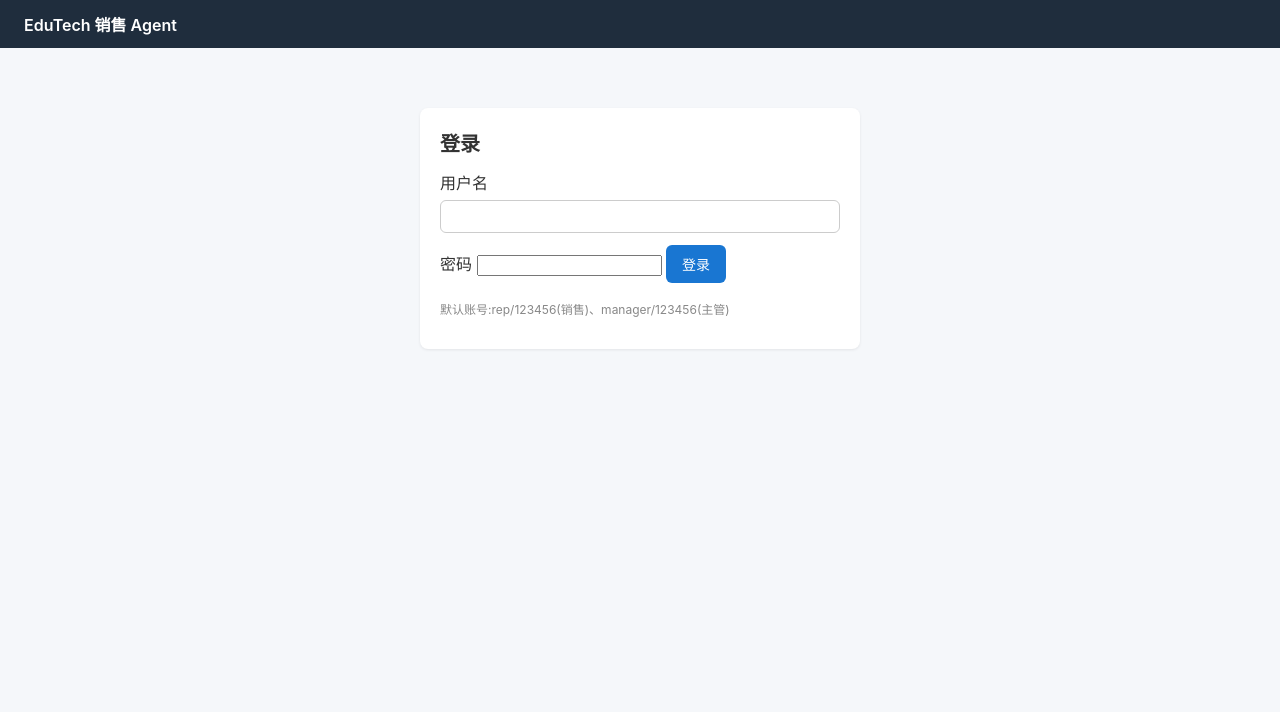
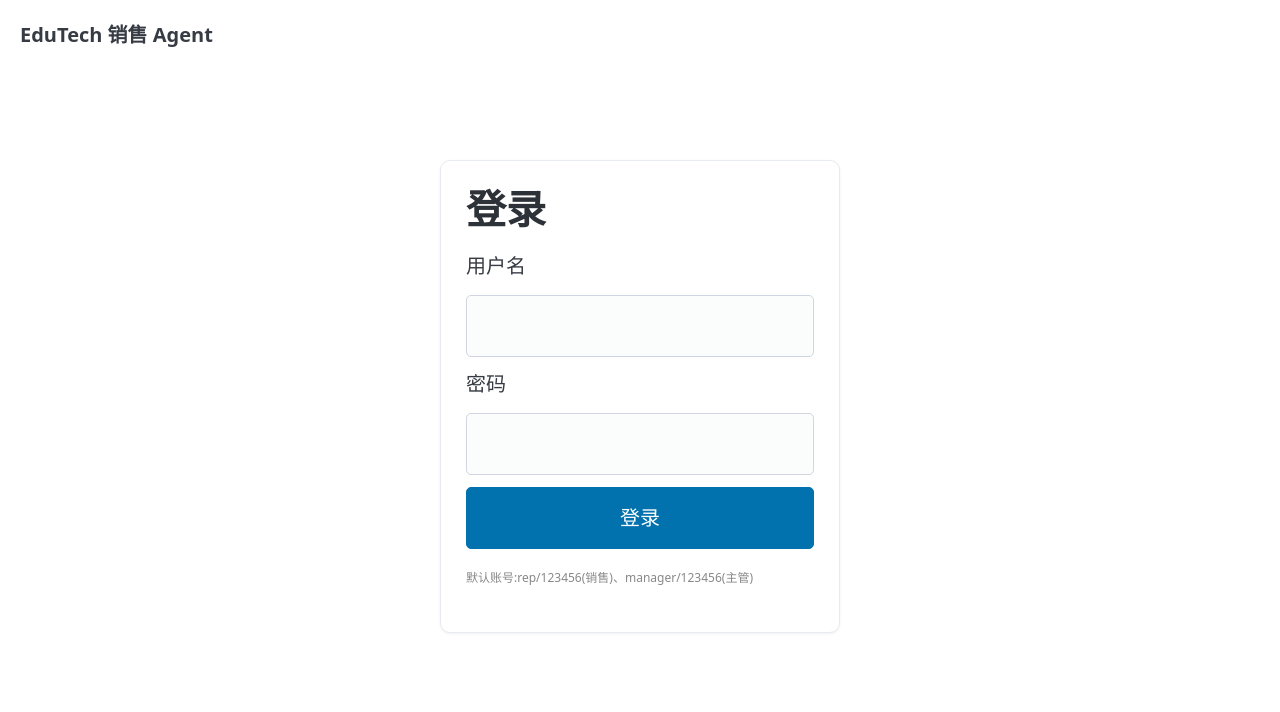
Before and after one commit to Chloe-MIAOmiao/Sales-Agent, a FastAPI app: page /login in a window 1280 px wide. Shown: the top 712 px of the page. Run offline with FastAPI, Linux system fonts and the light colour scheme; some libraries are stand-ins or nearby versions.

Commit message:
feat(ui): introduce Pico.css design system

```diff
--- /dev/null
+++ b/app/static/css/app.css
@@ -0,0 +1,32 @@
+:root {
+  --brand: #1976d2;
+  --warning: #e65100;
+  --danger: #c62828;
+  --success: #2e7d32;
+}
+main.container { max-width: 960px; padding-top: 1.5rem; }
+.card { background: var(--pico-card-background-color, #fff); border: 1px solid var(--pico-muted-border-color, #eee); border-radius: 0.5rem; padding: 1.25rem; margin-bottom: 1rem; box-shadow: 0 1px 3px rgba(0,0,0,.06); }
+.badge { display: inline-block; padding: 0.1rem 0.6rem; border-radius: 1rem; font-size: 0.75rem; font-weight: 600; }
+.badge.warning { background: #fff3e0; color: var(--warning); }
+.badge.passed { background: #e8f5e9; color: var(--success); }
+.badge.invalid { background: #fce4ec; color: var(--danger); }
+.badge.draft { background: #e3f2fd; color: var(--brand); }
+.badge.approved { background: #e8f5e9; color: var(--success); }
+.badge.sent { background: #e8f5e9; color: var(--success); }
+.badge.rejected { background: #fdecea; color: var(--danger); }
+.badge.pending { background: #fff3e0; color: var(--warning); }
+.badge.done { background: #e8f5e9; color: var(--success); }
+.badge.overdue { background: #fdecea; color: var(--danger); }
+.empty-state { text-align: center; color: var(--pico-muted-color, #888); padding: 2rem 0; }
+.metric-grid { display: grid; grid-template-columns: repeat(auto-fit, minmax(160px, 1fr)); gap: 1rem; margin-bottom: 1rem; }
+.sample-buttons { display: flex; gap: 0.5rem; flex-wrap: wrap; margin: 0.5rem 0 1rem; }
+pre.email-body { white-space: pre-wrap; background: var(--pico-code-background-color, #fafafa); padding: 1rem; border-radius: 0.4rem; }
+table { margin-bottom: 0; }
+.error { background: #fdecea; color: var(--danger); border: 1px solid #ef9a9a; border-radius: 0.5rem; padding: 0.75rem; margin-bottom: 0.75rem; }
+.btn-success { background: var(--success); color: #fff; border: none; }
+.btn-danger { background: var(--danger); color: #fff; border: none; }
+.badge.leads { background: #e3f2fd; color: var(--brand); }
+.badge.active { background: #e8f5e9; color: var(--success); }
+.badge.lost { background: #fdecea; color: var(--danger); }
+.badge.won { background: #ede7f6; color: #5e35b1; }
+.badge.valid { background: #e8f5e9; color: var(--success); }
--- a/app/templates/base.html
+++ b/app/templates/base.html
@@ -4,52 +4,26 @@
     <meta charset="UTF-8">
     <meta name="viewport" content="width=device-width, initial-scale=1.0">
     <link rel="icon" href="/static/img/favicon.svg">
+    <link rel="stylesheet" href="https://cdn.jsdelivr.net/npm/@picocss/pico@2/css/pico.min.css">
+    <link rel="stylesheet" href="/static/css/app.css">
     <title>{% block title %}EduTech 课程销售合规与多语言跟进 Agent 系统{% endblock %}</title>
-    <style>
-        body { font-family: -apple-system, "Segoe UI", "Microsoft YaHei", sans-serif; margin: 0; background: #f5f7fa; color: #333; }
-        nav { background: #1f2d3d; padding: 12px 24px; display: flex; align-items: center; gap: 20px; }
-        nav .brand { color: #fff; font-weight: 600; margin-right: auto; }
-        nav a { color: #cfd8dc; text-decoration: none; padding: 6px 10px; border-radius: 4px; }
-        nav a:hover { background: #37474f; color: #fff; }
-        .container { max-width: 960px; margin: 24px auto; padding: 0 16px; }
-        .card { background: #fff; border-radius: 8px; padding: 20px; box-shadow: 0 1px 3px rgba(0,0,0,.08); margin-bottom: 16px; }
-        h1 { font-size: 20px; margin-top: 0; }
-        textarea { width: 100%; min-height: 200px; border: 1px solid #ccc; border-radius: 6px; padding: 10px; font-size: 14px; font-family: monospace; box-sizing: border-box; }
-        input[type=text] { width: 100%; padding: 8px; border: 1px solid #ccc; border-radius: 6px; box-sizing: border-box; }
-        button, .btn { background: #1976d2; color: #fff; border: none; padding: 9px 16px; border-radius: 6px; cursor: pointer; font-size: 14px; }
-        button:hover, .btn:hover { background: #1565c0; }
-        .btn-secondary { background: #546e7a; }
-        .btn-success { background: #43a047; }
-        .btn-danger { background: #e53935; }
-        .error { background: #fdecea; color: #c62828; border: 1px solid #ef9a9a; border-radius: 6px; padding: 10px; margin-bottom: 12px; }
-        table { width: 100%; border-collapse: collapse; background: #fff; border-radius: 8px; overflow: hidden; }
-        th, td { padding: 10px 12px; border-bottom: 1px solid #eee; text-align: left; font-size: 14px; }
-        th { background: #eceff1; }
-        .badge { display: inline-block; padding: 2px 10px; border-radius: 12px; font-size: 12px; }
-        .badge.warning { background: #fff3e0; color: #e65100; }
-        .badge.passed { background: #e8f5e9; color: #2e7d32; }
-        .badge.invalid { background: #fce4ec; color: #c2185b; }
-        .badge.draft { background: #e3f2fd; color: #1565c0; }
-        .badge.approved { background: #e8f5e9; color: #2e7d32; }
-        .badge.rejected { background: #fdecea; color: #c62828; }
-        .sample-buttons { margin: 8px 0 14px; display: flex; gap: 8px; flex-wrap: wrap; }
-        pre { background: #fafafa; border: 1px solid #eee; padding: 12px; border-radius: 6px; overflow-x: auto; white-space: pre-wrap; }
-    </style>
 </head>
 <body>
-<nav>
-    <span class="brand">EduTech 销售 Agent</span>
+<nav class="container-fluid">
+    <ul><li><strong class="brand">EduTech 销售 Agent</strong></li></ul>
     {% if request.state.session.get('username') %}
-        <a href="/analysis">分析</a>
-        <a href="/drafts">草稿</a>
-        {% if request.state.session.get('role') == 'manager' %}
-            <a href="/reports">报表</a>
-        {% endif %}
-        <a href="/logout">退出 ({{ request.state.session.get('username') }})</a>
+    <ul>
+        <li><a href="/analysis">分析</a></li>
+        <li><a href="/tasks">任务</a></li>
+        <li><a href="/customers">客户</a></li>
+        <li><a href="/drafts">草稿</a></li>
+        {% if request.state.session.get('role') == 'manager' %}<li><a href="/reports">报表</a></li>{% endif %}
+        <li><a href="/logout">退出 ({{ request.state.session.get('username') }})</a></li>
+    </ul>
     {% endif %}
 </nav>
-<div class="container">
+<main class="container">
     {% block content %}{% endblock %}
-</div>
+</main>
 </body>
 </html>
```
